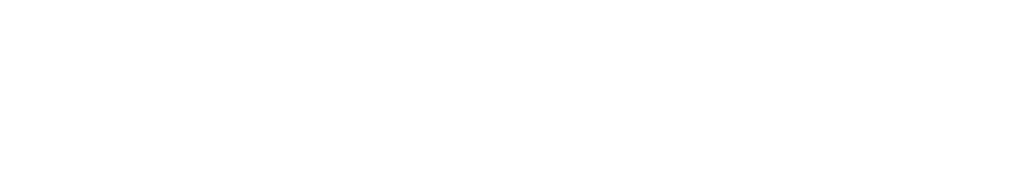
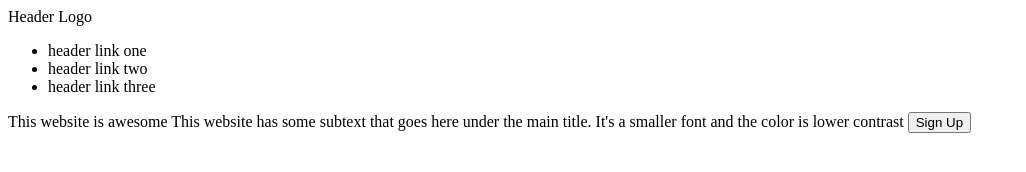
Before and after one commit to harryb94/landing-page, a plain HTML site: page index.html in a window 1280 px wide. Shown: the whole page, without its empty margins (0-1026 px from the left). Drawn offline with Linux system fonts and the light colour scheme.

Commit message:
Work on index.html

```diff
--- a/index.html
+++ b/index.html
@@ -7,11 +7,42 @@
 
 
 <header>
+    <div class="header-logo">Header Logo</div>
+
+    <div class="header-links">
+        <ul>
+            <li>header link one</li>
+            <li>header link two</li>
+            <li>header link three</li>
+        </ul>
+    </div>
 
 </header>
 
 
 <body>
+
+    <div class="one">
+        <div class="left">
+        This website is awesome
+        This website has some subtext that goes here under the main title. It's a smaller font and the color is lower contrast
+        <button>Sign Up</button>
+        </div>
+
+        <div class="photo"></div>
+    </div>
+
+    <div class="two">
+
+    </div>
+
+    <div class="three">
+
+    </div>
+
+    <div class="four">
+
+    </div>
 
 
 </body>
```
